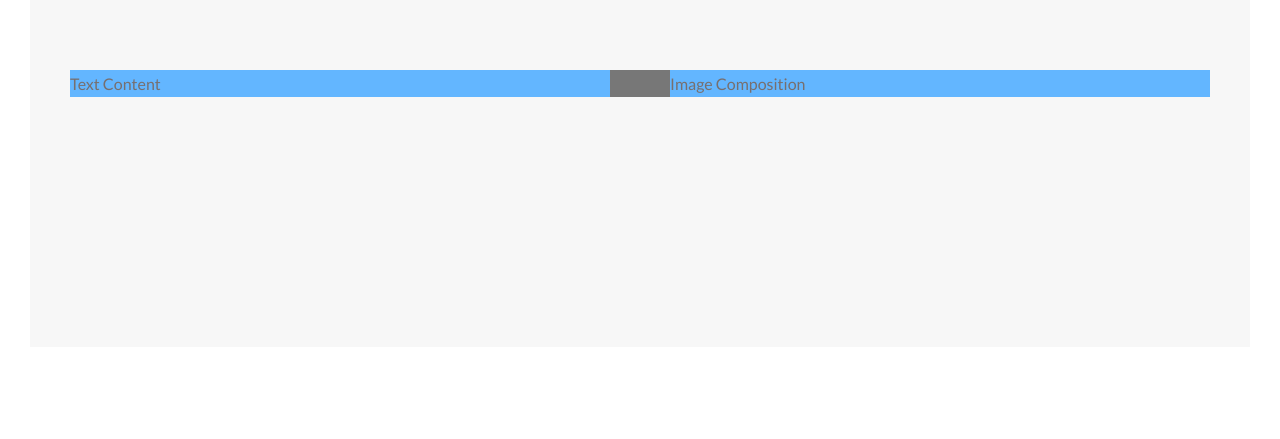
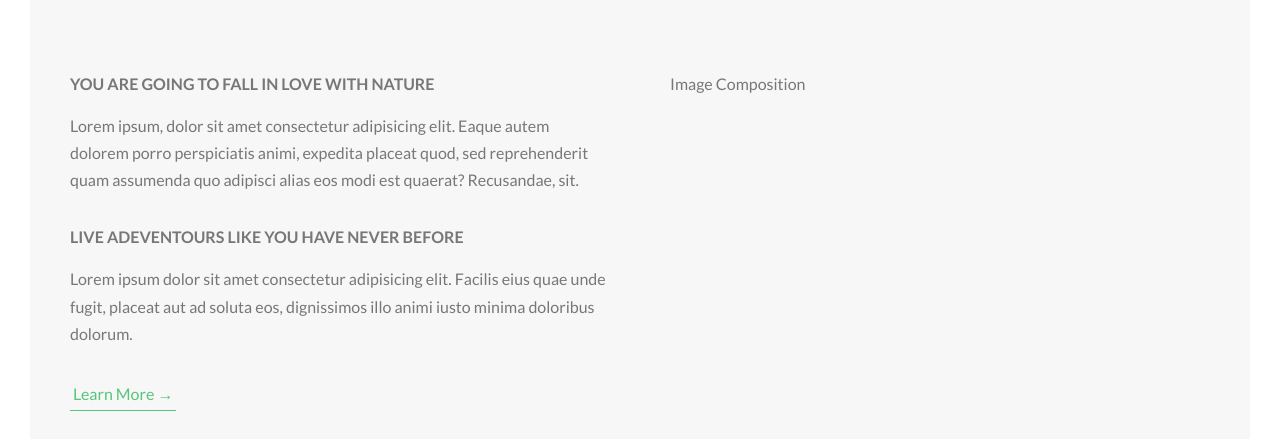
Before and after one commit to HuzefaBadshah/Advance-Css-Natours, a website: page index.html in a window 1280 px wide. Shown: the part 950-1389 px from the top of the page. Before the commit the page ends 1327 px from the top, so only its background shows below. Drawn offline with Linux system fonts and the light colour scheme.

Commit message:
add about-section UI for LHS

```diff
--- a/index.html
+++ b/index.html
@@ -34,14 +34,34 @@
 
     <main>
         <section class="section-about">
-            <div class="u-center-text u-margin-bottom-8">
+            <div class="u-center-text u-margin-bottom-big">
                 <h2 class="heading-secondary">
                     Exciting tours for adventurous people
                 </h2>
             </div>
 
             <div class="row">
-                <div class="col-1-of-2">Text Content</div>
+                <div class="col-1-of-2">
+                    <h3 class="heading-tertiary u-margin-bottom-small">
+                        You are going to fall in love with nature
+                    </h3>
+                    <p class="paragraph">
+                        Lorem ipsum, dolor sit amet consectetur adipisicing elit. Eaque autem dolorem porro perspiciatis
+                        animi, expedita placeat quod, sed reprehenderit quam assumenda quo adipisci alias eos modi est
+                        quaerat? Recusandae, sit.
+                    </p>
+
+                    <h3 class="heading-tertiary u-margin-bottom-small">
+                        live adeventours like you have never before
+                    </h3>
+                    <p class="paragraph">
+                        Lorem ipsum dolor sit amet consectetur adipisicing elit. Facilis eius quae unde fugit, placeat
+                        aut ad soluta eos, dignissimos illo animi iusto minima doloribus dolorum.
+                    </p>
+
+                    <a href="#" class="btn-text">Learn More &rarr;</a>
+
+                </div>
                 <div class="col-1-of-2">Image Composition</div>
             </div>
         </section>
--- a/sass/abstracts/_variables.scss
+++ b/sass/abstracts/_variables.scss
@@ -7,6 +7,10 @@ $color-grey-light-1: #f7f7f7;;
 
 $color-grey-dark: #777;
 $color-black: #000;
+$color-white: #fff;
+
+// FONT
+$default-font-size: 1.6rem;
 
 // GRID
 $grid-width: 114rem;
--- a/sass/base/_typography.scss
+++ b/sass/base/_typography.scss
@@ -62,3 +62,17 @@ body {
         text-shadow: .5rem 1rem 2rem rgba($color-black, .2);
     }
 }
+
+.heading-tertiary {
+    font-size: $default-font-size;
+    font-weight: 700;
+    text-transform: uppercase;
+}
+
+.paragraph {
+    font-size: $default-font-size;
+
+    &:not(:last-child) {
+        margin-bottom: 3rem;
+    }
+}
--- a/sass/base/_utilities.scss
+++ b/sass/base/_utilities.scss
@@ -2,6 +2,10 @@
     text-align: center;
 }
 
-.u-margin-bottom-8 {
+.u-margin-bottom-small { margin-bottom: 1.5rem;}
+
+.u-margin-bottom-medium { margin-bottom: 4rem;}
+
+.u-margin-bottom-big {
     margin-bottom: 8rem;
 }
--- a/sass/components/_button.scss
+++ b/sass/components/_button.scss
@@ -58,3 +58,29 @@
         animation-fill-mode: backwards;
     }
 }
+
+.btn-text {
+    &:link,
+    &:visited {
+        font-size: $default-font-size;
+        color: $color-primary;
+        display: inline-block;
+        text-decoration: none;
+        border-bottom: 1px solid $color-primary;
+        padding: 3px;
+        transition-property: all;
+        transition-duration: .2s;
+    }
+
+    &:hover {
+        background-color: $color-primary;
+        color: $color-white;
+        box-shadow: 0 1rem 2rem rgba($color-black, .15);
+        transform: translateY(-2px);
+    }
+
+    &:active {
+        box-shadow: 0 1rem 2rem rgba($color-black, .15);
+        transform: translateY(0);
+    }
+}
--- a/sass/layout/_grid.scss
+++ b/sass/layout/_grid.scss
@@ -1,7 +1,7 @@
 .row {
     max-width: $grid-width;
-    background-color: $color-grey-dark;
-    color: rgb(119, 111, 111);
+   // background-color: $color-grey-dark;
+  //  color: rgb(119, 111, 111);
     margin: 0 auto;
 
     &:not(:last-child) {
@@ -11,7 +11,7 @@
     // attribute selector
     // ^ means starts with| $ means ends with| * means contains
     [class^="col-"] {
-        background-color: rgb(99, 182, 255);
+       // background-color: rgb(99, 182, 255);
         float: left;
 
         &:not(:last-child) {
```
Also changed, not shown: css/style.css.
